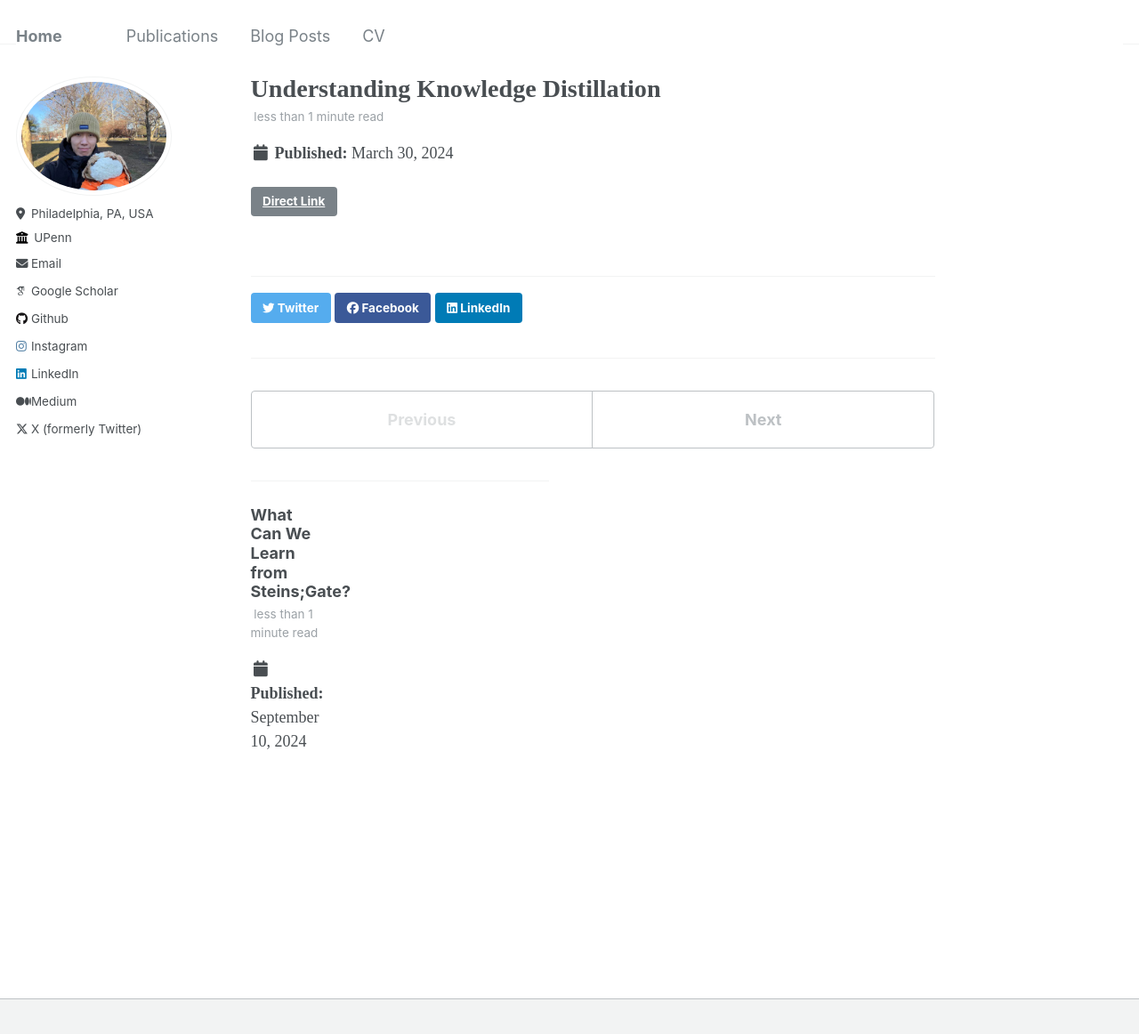
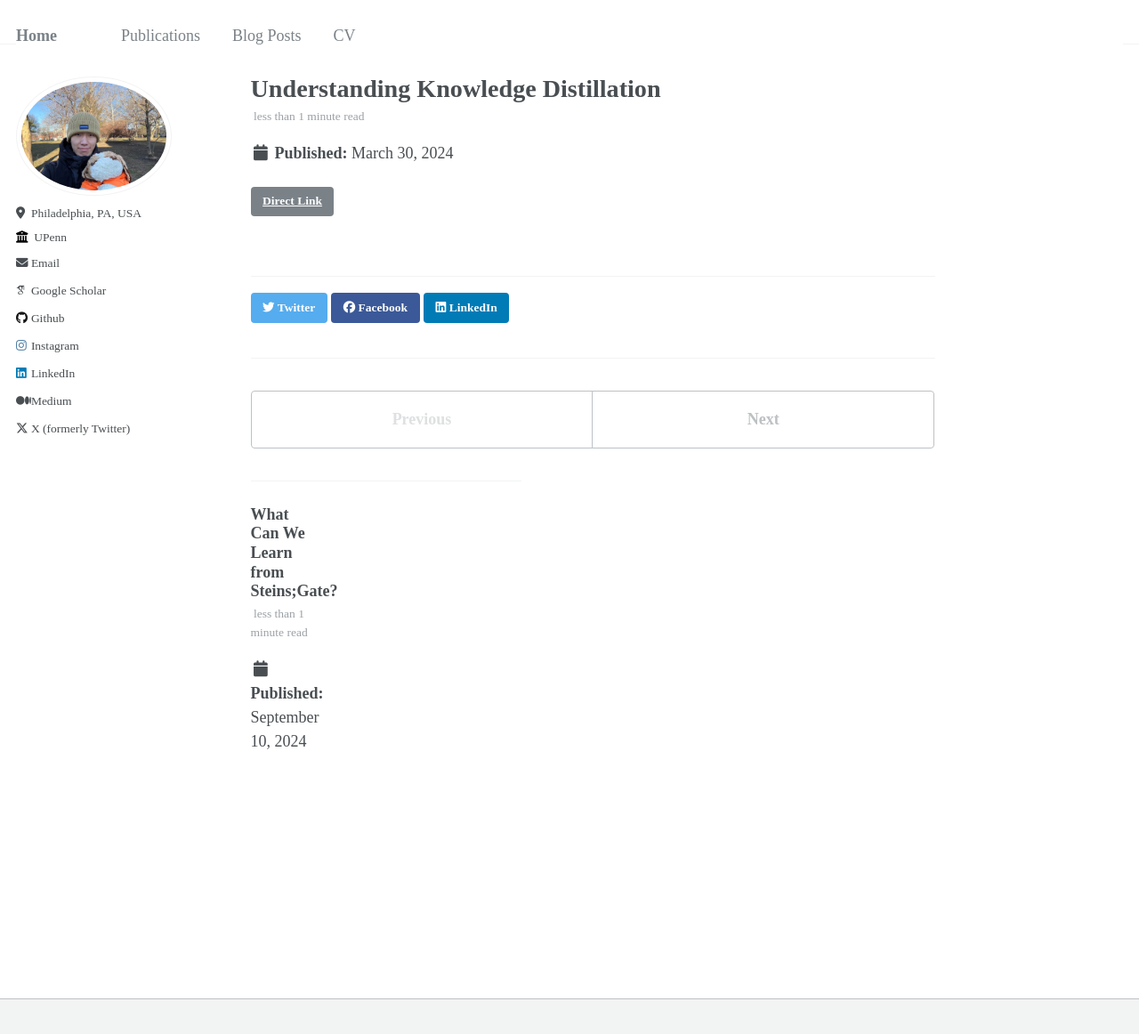
Before and after one commit to HenryWJL/HenryWJL.github.io, a Jekyll site: the page built from _posts/2024-03-30-blog-post-1.md, in a window 1280 px wide and 1195 px high. Shown: the top 1162 px of the window at 89% size. Built offline with Jekyll 4.4.1, drawn with Linux system fonts in a browser that asks for light colours; some web fonts are replaced.

Commit message:
Update font family variables

```diff
--- a/_sass/_variables.scss
+++ b/_sass/_variables.scss
@@ -14,7 +14,8 @@ $indent-var                 : 1.3em;
 
 /* system typefaces */
 $serif                      : Georgia, Times, serif;
-$sans-serif                 : -apple-system, ".SFNSText-Regular", "San Francisco", "Roboto", "Segoe UI", "Helvetica Neue", "Lucida Grande", Arial, sans-serif;
+$sans-serif                 : "Times New Roman", Times, serif;
+// $sans-serif                 : -apple-system, ".SFNSText-Regular", "San Francisco", "Roboto", "Segoe UI", "Helvetica Neue", "Lucida Grande", Arial, sans-serif;
 $monospace                  : Monaco, Consolas, "Lucida Console", monospace;
 
 /* sans serif typefaces */
@@ -28,12 +29,9 @@ $bodoni                     : "Bodoni MT", serif;
 $calisto                    : "Calisto MT", serif;
 $garamond                   : Garamond, serif;
 
-$global-font-family         : "Times New Roman", Times, serif;
-$header-font-family         : "Times New Roman", Times, serif;
-$caption-font-family        : "Times New Roman", Times, serif;
-// $global-font-family         : $sans-serif;
-// $header-font-family         : $sans-serif;
-// $caption-font-family        : $serif;
+$global-font-family         : $sans-serif;
+$header-font-family         : $sans-serif;
+$caption-font-family        : $serif;
 
 /* type scale */
 $type-size-1                : 2.441em;  // ~39.056px
```
